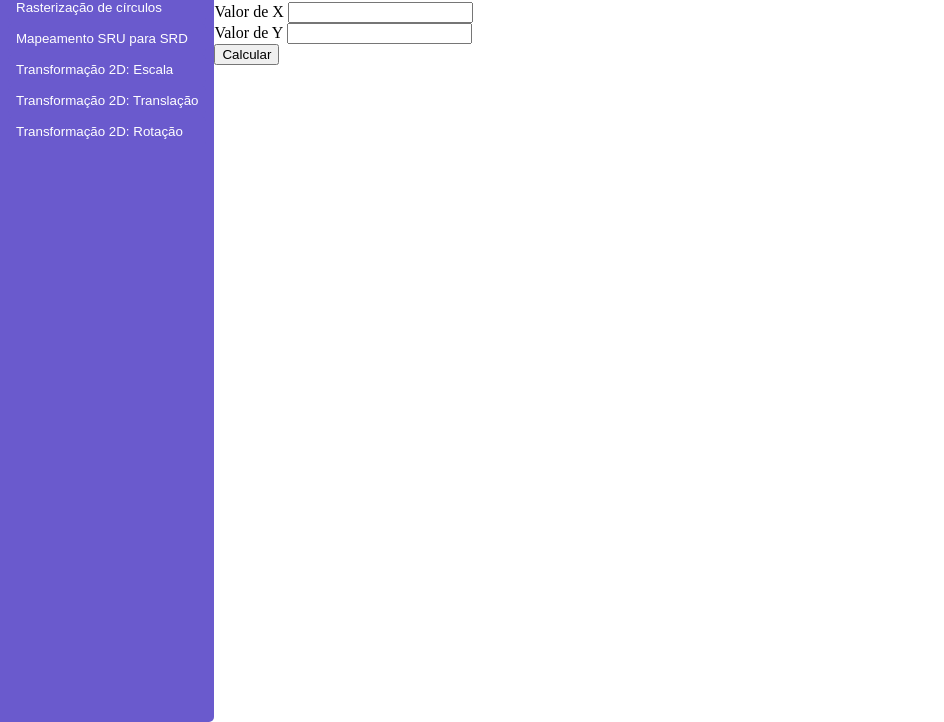
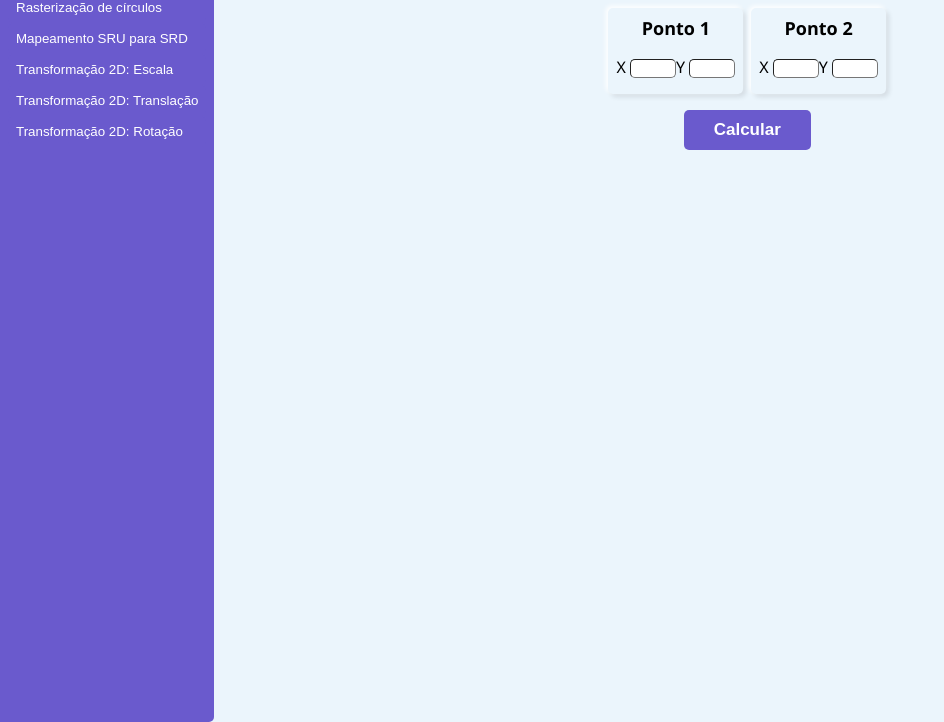
Before and after one commit to carloshenriquess/cg-algorithms, a website with bundled scripts: page index.html in a window 1280 px wide. Shown: the part 78-800 px from the top of the page, without its empty margins (0-944 px from the left). Built offline with nearby package versions, Linux system fonts and the light colour scheme.

Commit message:
estilização do DDA

```diff
--- a/index.html
+++ b/index.html
@@ -2,8 +2,8 @@
 <html lang="pt-BR">
   <head>
     <meta charset="UTF-8" />
-    <link rel="stylesheet" href="./styles/styles.css" />
-    <script type="module" src="./scripts/main.js"></script>
+    <link rel="stylesheet" href="./src/styles/styles.css" />
+    <script type="module" src="./src/scripts/main.js"></script>
     <title>CG Algorithms</title>
   </head>
   <body>
@@ -31,16 +31,47 @@
           Transformação 2D: Rotação
         </button>
       </nav>
-      <div class="l-view-container" id="l-view-container">
+      <div class="l-view-container">
         <div class="js-view" id="dda-view">
-          <h1>DDA</h1>
-          <form action="javascript:void(0);" method="POST" id="dda-form">
-            <label>Valor de X</label>
-            <input type="number" id="dda-x" /> <br />
-            <label>Valor de Y</label>
-            <input type="number" id="dda-y" /> <br />
-            <button type="submit">Calcular</button>
-          </form>
+          <div class="c-dda">
+            <h1 class="c-dda__title">DDA</h1>
+            <form
+              class="c-dda__form"
+              action="javascript:void(0);"
+              method="POST"
+              id="dda-form"
+            >
+              <div class="c-dda__inputs">
+                <div class="c-dda__point">
+                  <h2 class="c-dda__point-title">Ponto 1</h2>
+                  <div class="c-dda__point-inputs">
+                    <div class="c-dda__form-group">
+                      <label>X</label>
+                      <input class="c-dda__input" type="number" id="dda-x1" />
+                    </div>
+                    <div class="c-dda__form-group">
+                      <label>Y</label>
+                      <input class="c-dda__input" type="number" id="dda-y1" />
+                    </div>
+                  </div>
+                </div>
+                <div class="c-dda__point">
+                  <h2 class="c-dda__point-title">Ponto 2</h2>
+                  <div class="c-dda__point-inputs">
+                    <div class="c-dda__form-group">
+                      <label>X</label>
+                      <input class="c-dda__input" type="number" id="dda-x2" />
+                    </div>
+                    <div class="c-dda__form-group">
+                      <label>Y</label>
+                      <input class="c-dda__input" type="number" id="dda-y2" />
+                    </div>
+                  </div>
+                </div>
+              </div>
+              <button class="c-dda__submit" type="submit">Calcular</button>
+            </form>
+          </div>
         </div>
         <div class="js-view" id="bresenham-view">
           <h1>Bresenham</h1>
--- a/scripts/dda.js
+++ /dev/null
@@ -1,12 +0,0 @@
-export const dda = () => {
-  const form = document.getElementById('dda-form');
-  const xElement = document.getElementById('dda-x');
-  const yElement = document.getElementById('dda-y');
-  const onSubmit = () => {
-    const x = xElement.value;
-    const y = yElement.value;
-    console.log(x, y);
-  };
-  form.addEventListener('submit', onSubmit);
-  dda.hide = () => {};
-};
--- /dev/null
+++ b/src/sass/_dda.scss
@@ -0,0 +1,56 @@
+.c-dda {
+  display: flex;
+  flex-direction: column;
+  align-items: center;
+  &__form {
+    display: flex;
+    flex-direction: column;
+    align-items: center;
+  }
+  &__inputs {
+    display: flex;
+  }
+  &__point {
+    display: flex;
+    flex-direction: column;
+    align-items: center;
+    padding: 8px 8px 16px;
+    box-shadow: -2px -2px 5px white, 3px 3px 5px rgba(0, 0, 0, 0.1);
+    border-radius: 5px;
+    &:not(:first-child) {
+      margin-left: 8px;
+    }
+  }
+  &__point-title {
+    margin: 0;
+    font-size: 18px;
+  }
+  &__point-inputs {
+    margin-top: 16px;
+    display: flex;
+    align-items: center;
+  }
+  &__input {
+    width: 40px;
+    border-width: 1px;
+    border-radius: 5px;
+  }
+  &__submit {
+    cursor: pointer;
+    border: none;
+    margin-top: 16px;
+    padding: 10px 30px;
+    font-size: 17px;
+    font-weight: bold;
+    color: white;
+    background-color: SlateBlue;
+    border-radius: 5px;
+    transition: transform 150ms;
+    &:hover {
+      transform: scale(1.05);
+    }
+    &:active {
+      background: #584aaf;
+    }
+  }
+}
--- a/sass/styles.scss
+++ b/src/sass/styles.scss
@@ -1,5 +1,9 @@
+@import 'dda';
+
 body {
+  font-family: 'Segoe UI', Tahoma, Geneva, Verdana, sans-serif;
   margin: 0;
+  background-color: #ebf5fc;
 }
 
 .l-divisor {
@@ -31,6 +35,10 @@ body {
   }
 }
 
+.l-view-container {
+  flex: 1;
+}
+
 .js-view {
   display: none;
 }
--- /dev/null
+++ b/src/scripts/dda.js
@@ -0,0 +1,13 @@
+export const dda = () => {
+  const form = document.getElementById('dda-form');
+  const onSubmit = () => {
+    const x1 = document.getElementById('dda-x1').value;
+    const y1 = document.getElementById('dda-y1').value;
+    const x2 = document.getElementById('dda-x2').value;
+    const y2 = document.getElementById('dda-y2').value;
+    console.log(`(${x1},${y1})`);
+    console.log(`(${x2},${y2})`);
+  };
+  form.addEventListener('submit', onSubmit);
+  dda.hide = () => {};
+};
```
Also changed, not shown: src/scripts/actions.js (renamed from scripts/actions.js), src/scripts/bresenham.js (renamed from scripts/bresenham.js), src/scripts/main.js (renamed from scripts/main.js), src/scripts/setup.js (renamed from scripts/setup.js), src/styles/normalize.css (renamed from styles/normalize.css), src/styles/styles.css (added), styles/styles.css (deleted), 2 other files.
